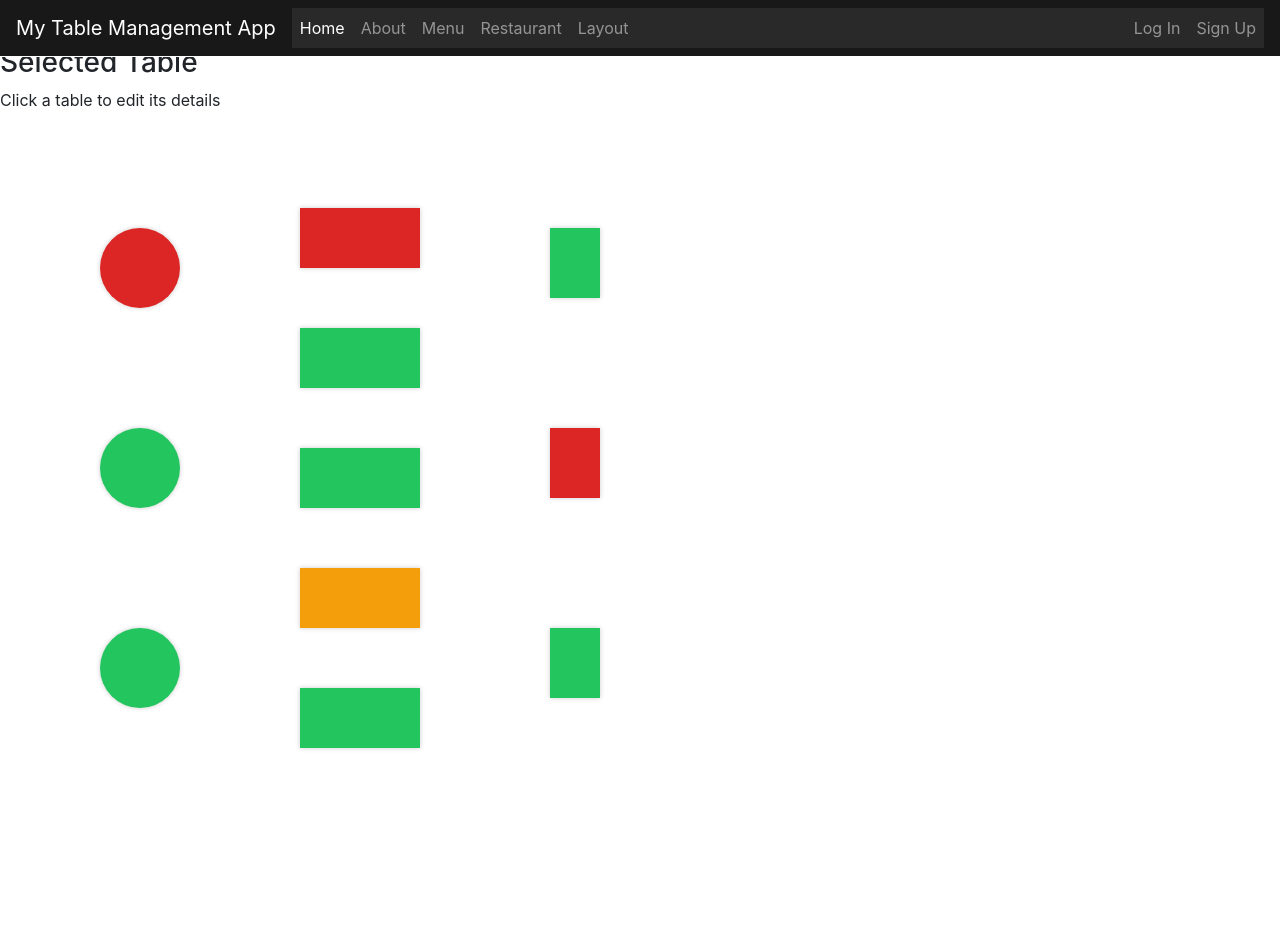
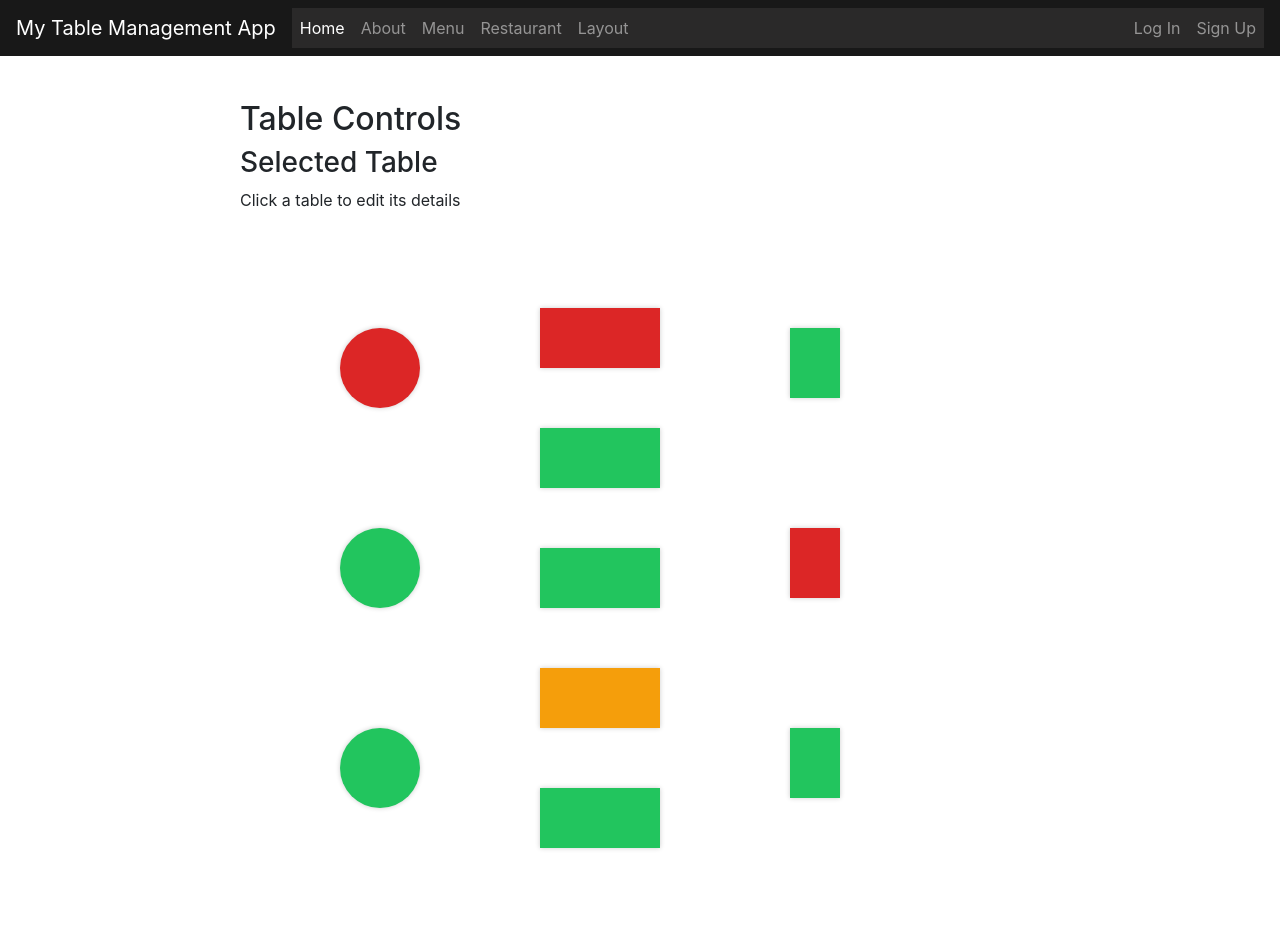
Before and after one commit to Zokibi/Group-6---Fall2024, a Django app: page /layout/ in a window 1280 px wide. Before the commit the page ends 750 px from the top, so only its background shows below. Run offline with Django 5.2, Linux system fonts and the light colour scheme; some libraries are stand-ins or nearby versions.

Commit message:
Fixing styling for layout

```diff
--- a/Table Management Software/TableManagementSoftware/TMS/static/myCSS/layout.css
+++ b/Table Management Software/TableManagementSoftware/TMS/static/myCSS/layout.css
@@ -1,4 +1,28 @@
-.controls{
+body {
+    height: 100%;
+    width: 100%;
+    display: flex;
+    flex-direction: column;
+    align-items: center;
+}
+
+.controls {
+    width: 100%;
+}
+
+#container {
+    height: 100%;
+    width: 800px;
+    margin-top: 100px;
+    display: flex;
+    flex-direction: column;
+    align-items: center;
+
+}
+#tooltip{
+    width: 100%;
+}
+.stage-container{
     display: flex;
     align-items: center;
     justify-content: center;
--- a/Table Management Software/TableManagementSoftware/TMS/templates/restaurant_layout.html
+++ b/Table Management Software/TableManagementSoftware/TMS/templates/restaurant_layout.html
@@ -4,7 +4,7 @@
 {% block title %}Restaurant Layout{% endblock %}
 
 {% block styles %}
-<link rel="stylesheet" href="{% static 'css/sign_in.css' %}">
+<link rel="stylesheet" href="{% static 'myCSS/layout.css' %}">
 {% endblock styles %}
 
 {% block content %}
```
